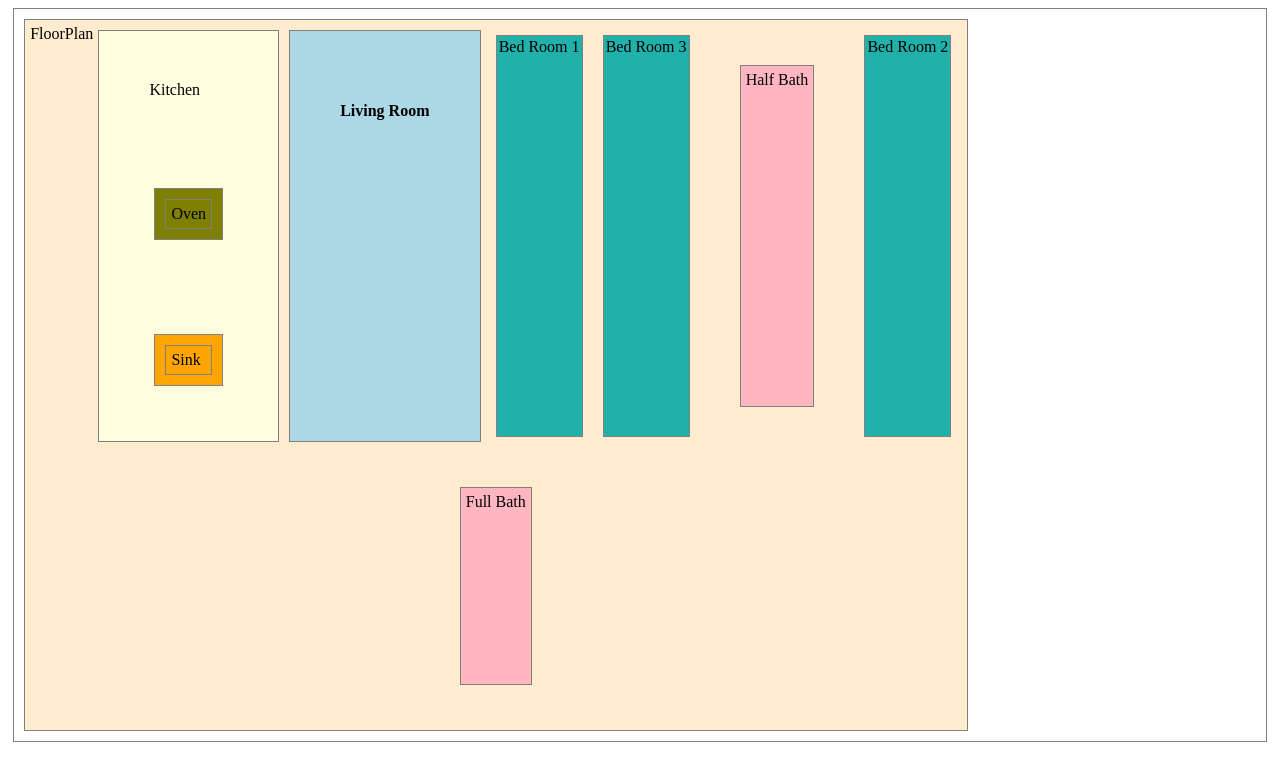
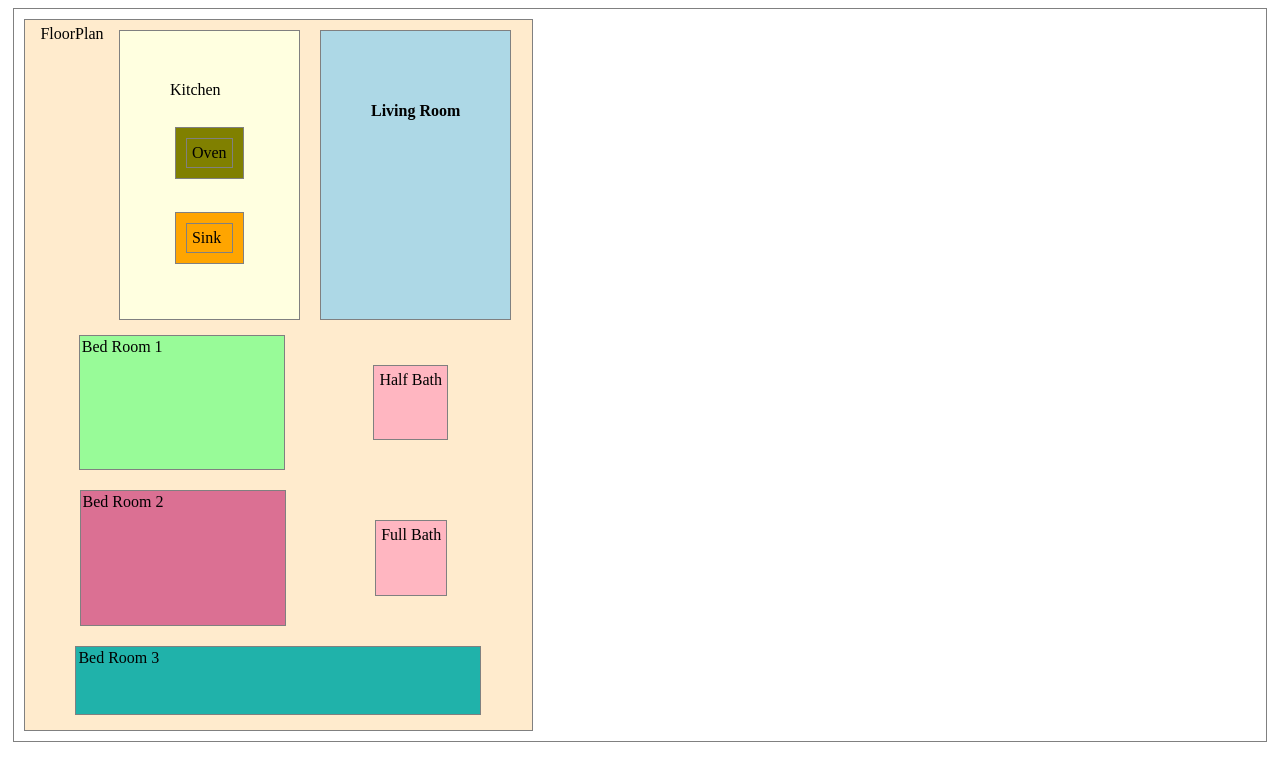
Before and after one commit to CCMatson/react-floorplan-lab, a React (Create React App) app: page / in a window 1280 px wide. Shown: the top 780 px of the page. Built offline with nearby package versions, Linux system fonts and the light colour scheme.

Commit message:
change the order of the rooms in the floor plan

```diff
--- a/src/App.css
+++ b/src/App.css
@@ -8,7 +8,7 @@
   flex-direction: row;
   flex-wrap: wrap;
   justify-content: space-evenly;
-  width: 75%;
+  width: 40%;
   height: 700px;
 }
 
@@ -38,6 +38,20 @@
   background-color: lightseagreen;
   margin: 10px;
   padding: 2px;
+}
+
+#bed-1{
+  width: 200px;
+  background-color: palegreen;
+}
+
+#bed-2{
+  width: 200px;
+  background-color: palevioletred;
+}
+
+#bed-3{
+  width: 400px;
 }
 
 .bath{
--- a/src/BedRoom.jsx
+++ b/src/BedRoom.jsx
@@ -2,7 +2,7 @@ const BedRoom = (props) => {
 
   return (
 <>
-<div className="bedroom">
+<div className="bedroom" id={`bed-${props.bedNum}`}>
 {props.name} {props.bedNum}
 </div>
 </>
--- a/src/FloorPlan.jsx
+++ b/src/FloorPlan.jsx
@@ -12,10 +12,10 @@ const FloorPlan = (props) => {
       < Kitchen name="Kitchen" />
       < LivingRoom name="Living Room" />
       < BedRoom name="Bed Room" bedNum={bedNum[0]} />
-      < BedRoom name="Bed Room" bedNum={bedNum[2]} />
       < Bath name="Bath" size="Half " />
       < BedRoom name="Bed Room" bedNum={bedNum[1]} />
       < Bath name="Bath" size="Full " />
+      < BedRoom name="Bed Room" bedNum={bedNum[2]} />
 
     </>
   );
```
